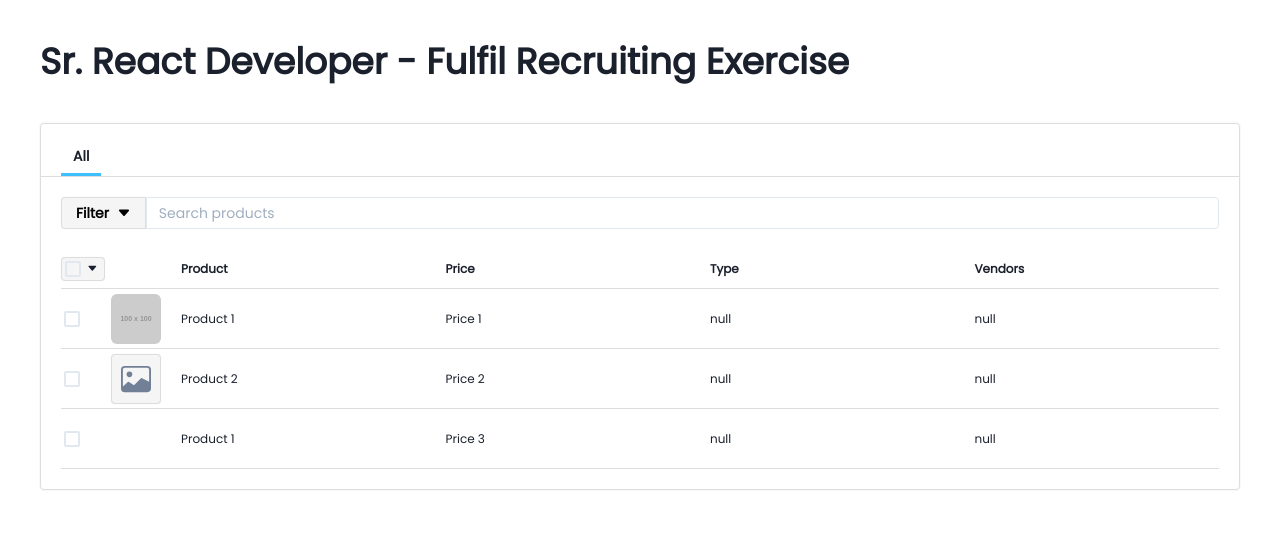
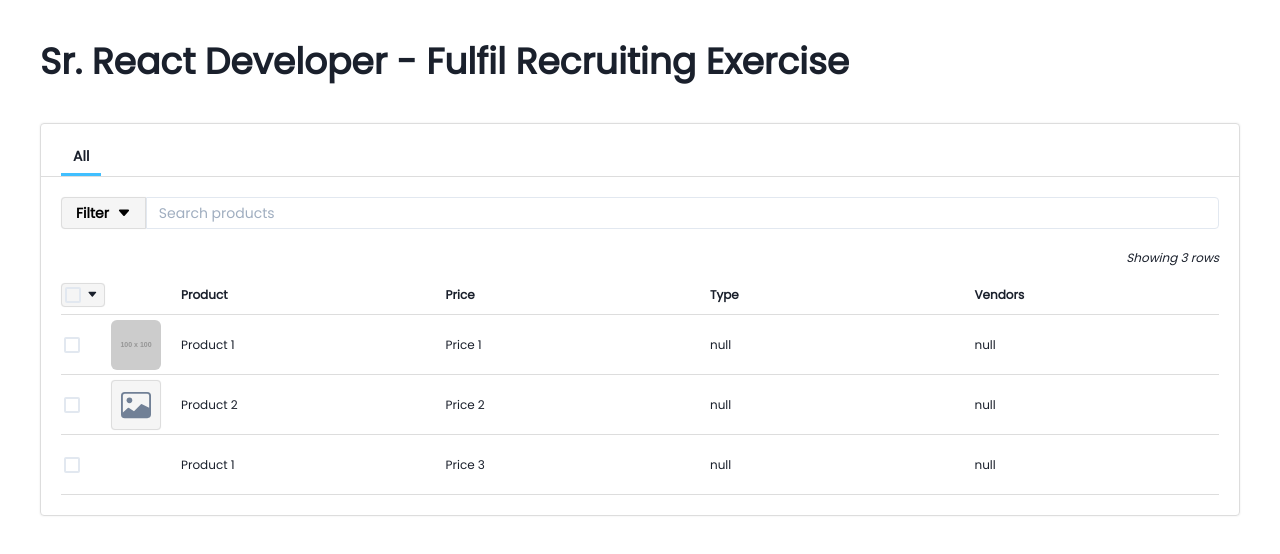
Before and after one commit to chineduogada/sr-react-dev-fulfil-exercise, a Next.js app: page / in a window 1280 px wide. Shown: the top 554 px of the page. Built offline with nearby package versions, Linux system fonts and the light colour scheme.

Commit message:
feat(DataTable): add `total showing results`
Refs: #1

```diff
--- a/components/DataTable/DataTable.tsx
+++ b/components/DataTable/DataTable.tsx
@@ -59,6 +59,11 @@ const DataTable: React.FC<DataTableProps> = ({ columns, rows }) => {
 
         <Box mt={5}>
           {/* Head */}
+          <>
+            <Text textAlign={"right"} fontSize="xs" fontStyle="italic" mb={2}>
+              Showing {rows.length} rows
+            </Text>
+
             <Grid
               gridTemplateColumns={gridTemplateColumns}
               gridGap={5}
@@ -92,6 +97,7 @@ const DataTable: React.FC<DataTableProps> = ({ columns, rows }) => {
                 </Box>
               ))}
             </Grid>
+          </>
 
           {/* Body */}
           {rows?.map((row) => (
```
Also changed, not shown: 1 other file (tests, documents, lock files or other folders). Lines whose indentation alone changed are shown as unchanged.
